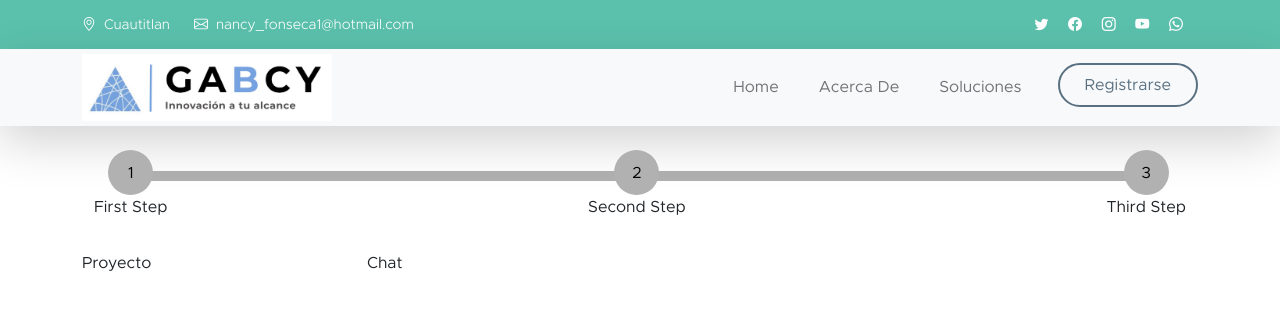
After one commit to Mars1125/gabcy, a PHP site: page /procesoProyecto.php in a window 1280 px wide. The commit adds this page. Shown: the top 310 px of the page. Run offline with PHP 8.4, Linux system fonts and the light colour scheme.

Commit message:
progress bar

```diff
--- /dev/null
+++ b/css/procesoProyecto.css
@@ -0,0 +1,53 @@
+section{
+  width:100%;
+}
+/*  unnecessary finished*/
+
+/* CSS */
+.steps {
+    display: flex;
+    justify-content: space-between;
+    align-items: center;
+    margin-bottom: 2rem;
+    position: relative;
+}
+
+.step-button {
+    width: 45px;
+    height: 45px;
+    border-radius: 50%;
+    border: none;
+    background-color: #b1b1b1;
+    transition: .4s;
+}
+
+.done {
+    background-color: #5bc1ac;
+    color: #fff;
+}
+
+.step-item {
+    z-index: 10;
+    text-align: center;
+}
+
+#progress {
+  -webkit-appearance:none;
+    position: absolute;
+    width: 95%;
+    z-index: 5;
+    height: 10px;
+    margin-left: 18px;
+    margin-bottom: 18px;
+}
+
+/* to customize progress bar */
+#progress::-webkit-progress-value {
+    background-color: #5bc1ac;
+    transition: .5s ease;
+}
+
+#progress::-webkit-progress-bar {
+    background-color: #b1b1b1;
+
+}
--- /dev/null
+++ b/procesoProyecto.php
@@ -0,0 +1,172 @@
+<!DOCTYPE html>
+<html lang="en">
+
+<head>
+    <meta charset="utf-8" />
+    <meta name="viewport" content="width=device-width, initial-scale=1" />
+    <meta name="description" content="" />
+    <meta name="author" content="" />
+    <title>GABCY</title>
+    <!-- CSS FILES -->
+    <link href="css/bootstrap.min.css" rel="stylesheet" />
+    <link href="css/bootstrap-icons.css" rel="stylesheet" />
+    <link rel="stylesheet" href="css/procesoProyecto.css">
+    <link href="css/templatemo-kind-heart-charity.css" rel="stylesheet" />
+    <script src="https://cdnjs.cloudflare.com/ajax/libs/popper.js/1.16.0/umd/popper.min.js"></script>
+</head>
+
+<body>
+    <header class="site-header">
+        <div class="container">
+            <div class="row">
+                <div class="col-lg-8 col-12 d-flex flex-wrap">
+                    <p class="d-flex me-4 mb-0">
+                        <i class="bi-geo-alt me-2"></i>
+                        Cuautitlan
+                    </p>
+
+                    <p class="d-flex mb-0">
+                        <i class="bi-envelope me-2"></i>
+
+                        <a href="mailto:info@company.com">nancy_fonseca1@hotmail.com</a>
+                    </p>
+                </div>
+
+                <div class="col-lg-3 col-12 ms-auto d-lg-block d-none">
+                    <ul class="social-icon">
+                        <li class="social-icon-item">
+                            <a href="#" class="social-icon-link bi-twitter"></a>
+                        </li>
+
+                        <li class="social-icon-item">
+                            <a href="#" class="social-icon-link bi-facebook"></a>
+                        </li>
+
+                        <li class="social-icon-item">
+                            <a href="#" class="social-icon-link bi-instagram"></a>
+                        </li>
+
+                        <li class="social-icon-item">
+                            <a href="#" class="social-icon-link bi-youtube"></a>
+                        </li>
+
+                        <li class="social-icon-item">
+                            <a href="#" class="social-icon-link bi-whatsapp"></a>
+                        </li>
+                    </ul>
+                </div>
+            </div>
+        </div>
+    </header>
+    <nav class="navbar navbar-expand-lg bg-light shadow-lg">
+        <div class="container">
+            <a class="navbar-brand" href="index.html">
+                <img src="images/causes/brand.jpeg" class=" img-fluid" alt="Kind Heart Charity" width="250px" />
+
+            </a>
+
+            <button class="navbar-toggler" type="button" data-bs-toggle="collapse" data-bs-target="#navbarNav"
+                aria-controls="navbarNav" aria-expanded="false" aria-label="Toggle navigation">
+                <span class="navbar-toggler-icon"></span>
+            </button>
+
+            <div class="collapse navbar-collapse" id="navbarNav">
+                <ul class="navbar-nav ms-auto">
+                    <li class="nav-item">
+                        <a class="nav-link click-scroll" href="#top">Home</a>
+                    </li>
+                    <li class="nav-item">
+                        <a class="nav-link click-scroll" href="#section_2">Acerca De</a>
+                    </li>
+                    <li class="nav-item">
+                        <a class="nav-link click-scroll" href="#section_3">Soluciones</a>
+                    </li>
+                    <li class="nav-item ms-3">
+                        <a class="nav-link custom-btn custom-border-btn btn" href="registro.html">Registrarse</a>
+                    </li>
+                </ul>
+            </div>
+        </div>
+    </nav>
+
+    <div class="container">
+        <section class="mt-4">
+            <div class="container">
+                <div class="accordion" id="accordionExample">
+                    <div class="steps">
+                        <progress id="progress" value=0 max=100></progress>
+                        <div class="step-item">
+                            <button class="step-button text-center" type="button" data-toggle="collapse"
+                                data-target="#collapseOne" aria-expanded="true" aria-controls="collapseOne">
+                                1
+                            </button>
+                            <div class="step-title">
+                                First Step
+                            </div>
+                        </div>
+                        <div class="step-item">
+                            <button class="step-button text-center collapsed" type="button" data-toggle="collapse"
+                                data-target="#collapseTwo" aria-expanded="false" aria-controls="collapseTwo">
+                                2
+                            </button>
+                            <div class="step-title">
+                                Second Step
+                            </div>
+                        </div>
+                        <div class="step-item">
+                            <button class="step-button text-center collapsed" type="button" data-toggle="collapse"
+                                data-target="#collapseThree" aria-expanded="false" aria-controls="collapseThree">
+                                3
+                            </button>
+                            <div class="step-title">
+                                Third Step
+                            </div>
+                        </div>
+                    </div>
+                </div>
+            </div>
+        </section>
+        <div class="row ">
+            <div class="col-lg-3 col-md-3 d-sm-block col-sm-12">Proyecto</div>
+            <div class="col-lg-9 col-md-9 d-sm-block col-sm-12">Chat</div>
+        </div>
+    </div>
+
+    <div class="container">
+        <div class="row ">
+            <div class="col-lg-3 col-md-3 d-sm-block col-sm-12">
+
+            </div>
+            <div class="col-lg-9 col-md-9 d-sm-block col-sm-12">
+            </div>
+        </div>
+    </div>
+
+    <!-- JAVASCRIPT FILES -->
+    <script src="js/jquery.min.js"></script>
+    <script src="js/bootstrap.min.js"></script>
+    <script src="js/jquery.sticky.js"></script>
+    <script src="js/counter.js"></script>
+    <script src="js/custom.js"></script>
+    <script>
+        const stepButtons = document.querySelectorAll('.step-button');
+        const progress = document.querySelector('#progress');
+
+        Array.from(stepButtons).forEach((button, index) => {
+            button.addEventListener('click', () => {
+                progress.setAttribute('value', index * 100 / (stepButtons.length - 1));//there are 3 buttons. 2 spaces.
+
+                stepButtons.forEach((item, secindex) => {
+                    if (index > secindex) {
+                        item.classList.add('done');
+                    }
+                    if (index < secindex) {
+                        item.classList.remove('done');
+                    }
+                })
+            })
+        })
+    </script>
+</body>
+
+</html>
```
Also changed, not shown: css/templatemo-kind-heart-charity.css (+3 -8 lines), index.php (+0 -13 lines).
